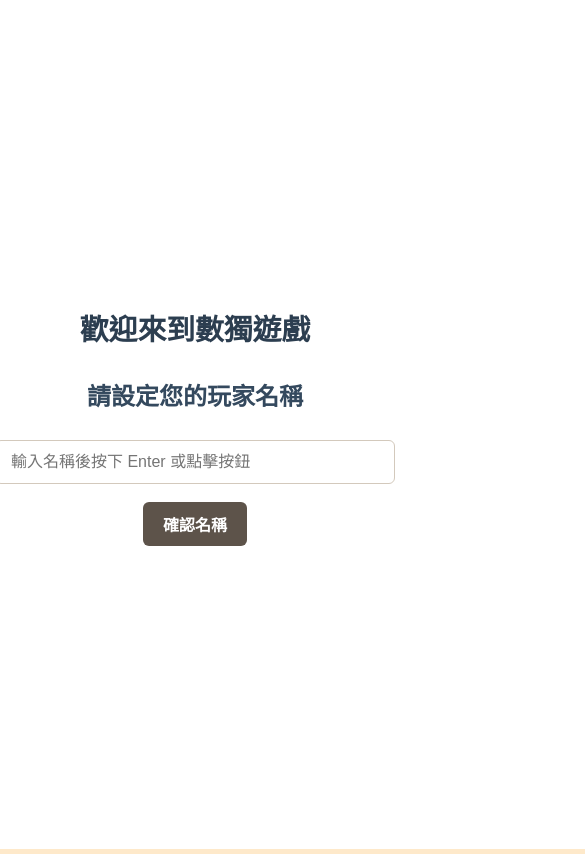
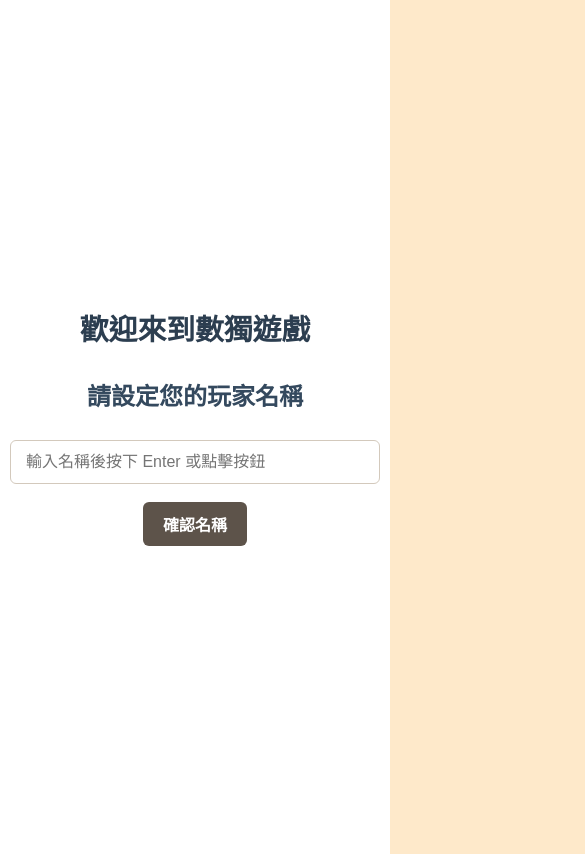
Before and after one commit to jeffery0103/sudoku-app, an Electron app: page public/index.html in a window 390 px wide. Shown: the top 854 px of the page, 585 px wide, since content can reach past the window. Drawn offline with nearby package versions, Linux system fonts and the light colour scheme; no server answers.

Commit message:
完成手機版直式排版

```diff
--- a/public/style.css
+++ b/public/style.css
@@ -39,12 +39,12 @@ body {
   text-align: center;
   width: 100%;
   max-width: 1100px;
+  min-width: 0;
   min-height: calc(100vh - 30px);
   display: flex;
   flex-direction: column;
   position: relative;
-  max-width: 1100px;
-  min-width: 1000px;
+
 }
 h1 {
   color: #2c3e50;
@@ -248,3 +248,15 @@ button,
   -ms-user-select: none;
   user-select: none;
 }
+
+/* ✨ 讓最外層的大廳容器也能適應手機螢幕 */
+@media screen and (max-width: 768px) {
+  body {
+    padding: 0 !important; /* 移除身體的邊距 */
+  }
+  .container {
+    padding: 10px !important; /* 縮小白盒子的內邊距 */
+    border-radius: 0 !important;
+    min-height: 100vh !important;
+  }
+}
```
